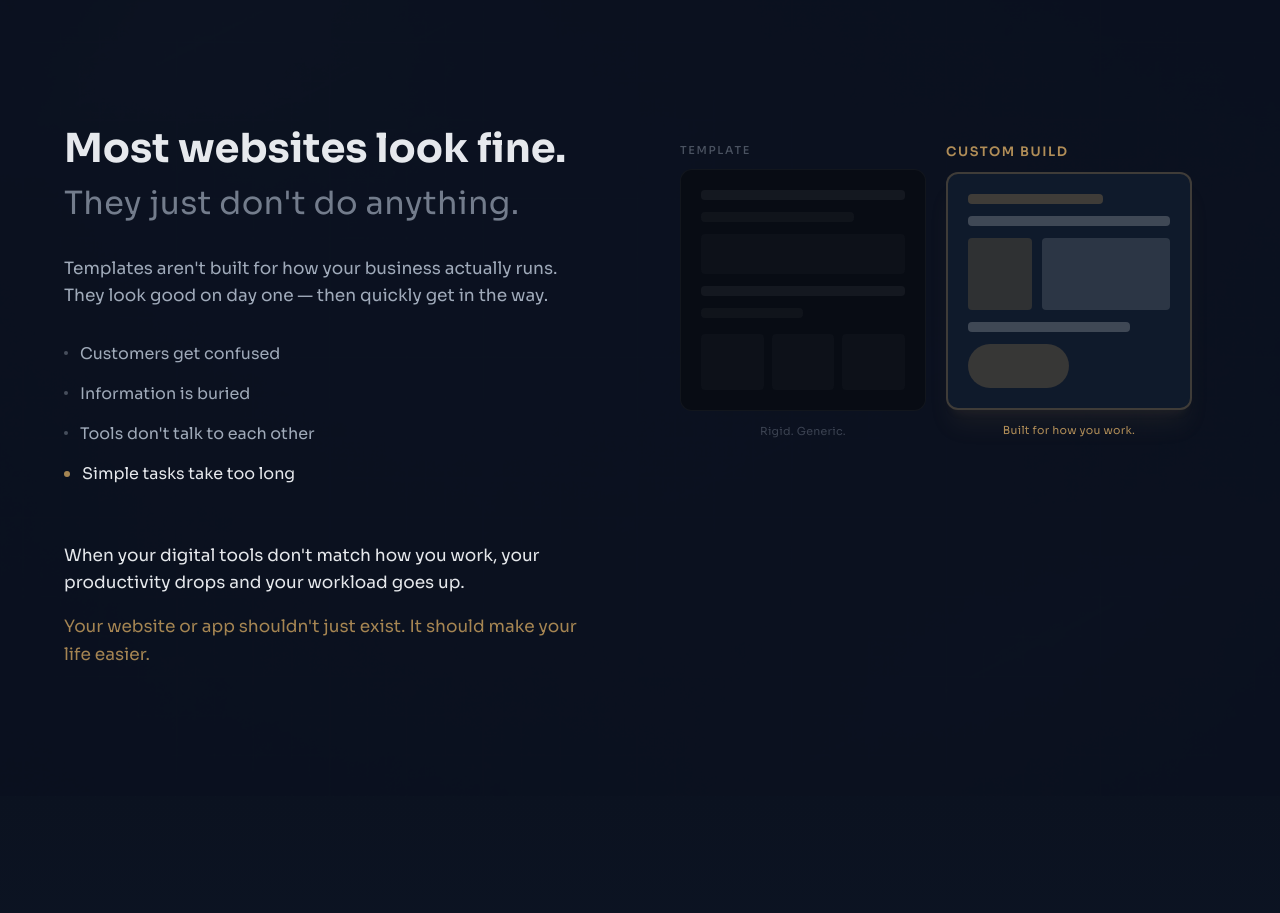
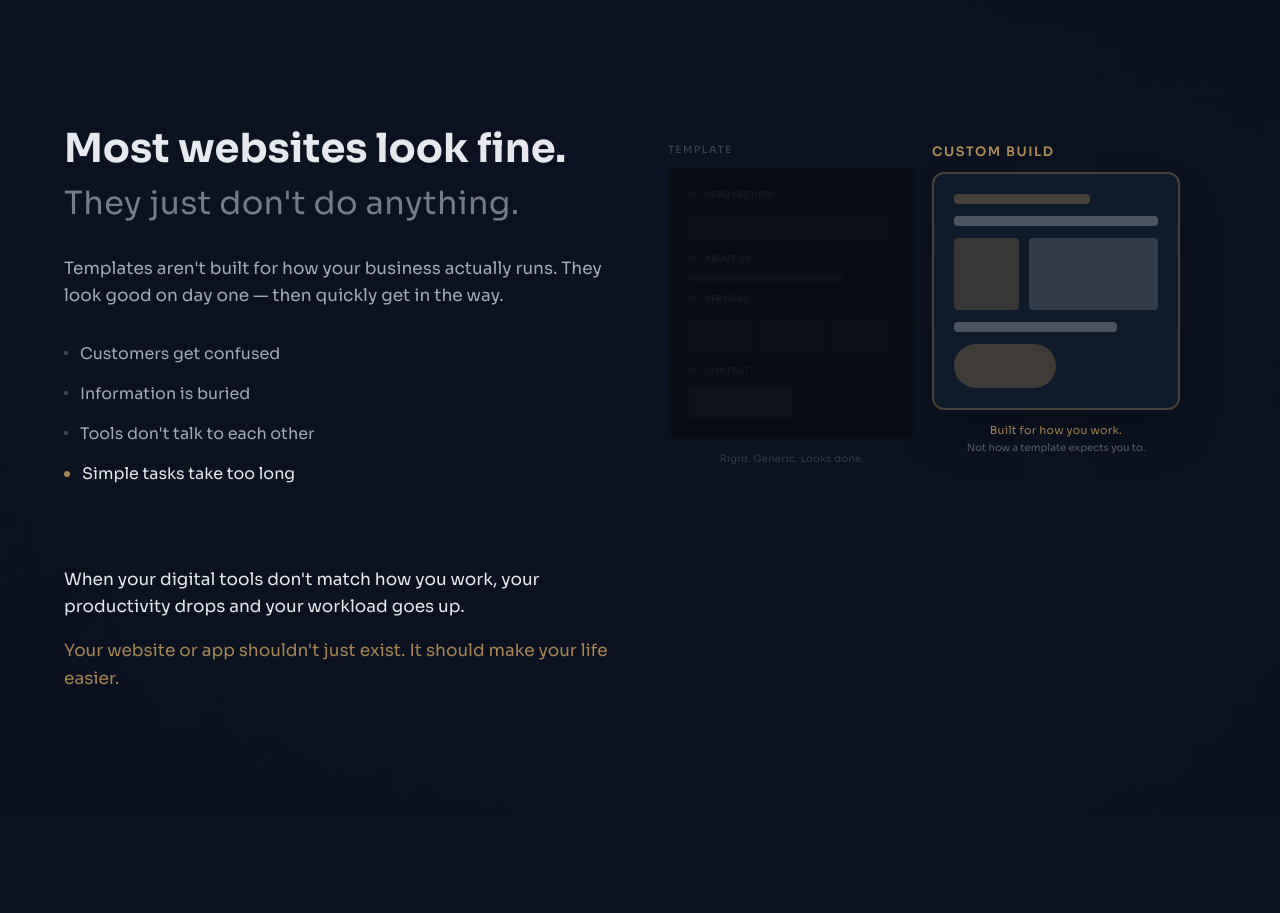
Before and after one commit to Dunzoai/shortlist-pass-hub, a Next.js app: page /digital in a window 1280 px wide. Shown: the part 1460-2373 px from the top of the page. Built offline with nearby package versions, Linux system fonts and the light colour scheme.

Commit message:
Make comparison unfair: Custom alive with glow, Template dead with recognizable labels

```diff
--- a/src/app/digital/page.tsx
+++ b/src/app/digital/page.tsx
@@ -227,11 +227,11 @@ function ProblemVisual() {
   return (
     <div className="relative w-full max-w-lg mx-auto lg:mx-0">
       {/* Side-by-side on desktop, stacked on mobile (Custom first on mobile) */}
-      <div className="flex flex-col sm:flex-row gap-5">
-        {/* Custom side - warmer, clearer, more dimensional (shows first on mobile) */}
+      <div className="flex flex-col sm:flex-row gap-4">
+        {/* Custom side - ALIVE (shows first on mobile) */}
         <motion.div
-          initial={{ opacity: 0, y: 20 }}
-          whileInView={{ opacity: 1, y: 0 }}
+          initial={{ opacity: 0, y: 20, scale: 0.98 }}
+          whileInView={{ opacity: 1, y: 0, scale: 1 }}
           viewport={{ once: true }}
           transition={{ duration: 0.5, delay: 0.15, ease: "easeOut" }}
           className="flex-1 order-1 sm:order-2"
@@ -239,54 +239,84 @@ function ProblemVisual() {
           <div className="text-[13px] text-[#B08D57] mb-2.5 uppercase tracking-[0.12em] font-semibold">
             Custom Build
           </div>
-          <div className="bg-[#0F1A2B] border-2 border-[#B08D57]/30 rounded-xl p-5 space-y-3 shadow-xl shadow-[#B08D57]/[0.08]">
+          {/* Soft radius glow wrapper */}
+          <div className="relative">
+            {/* Glow layer */}
+            <div
+              className="absolute inset-0 rounded-xl opacity-60"
+              style={{
+                background: "radial-gradient(ellipse at center, rgba(199, 163, 90, 0.15) 0%, transparent 70%)",
+                filter: "blur(20px)",
+                transform: "scale(1.1)",
+              }}
+            />
+            <div className="relative bg-[#0F1A2B] border-2 border-[#B08D57]/35 rounded-xl p-5 space-y-3 shadow-2xl">
               {/* Header - intentional hierarchy */}
-            <div className="h-2.5 bg-[#B08D57]/30 rounded w-2/3" />
-            <div className="h-2.5 bg-white/20 rounded w-full" />
+              <div className="h-2.5 bg-[#B08D57]/35 rounded w-2/3" />
+              <div className="h-2.5 bg-white/25 rounded w-full" />
               {/* Flexible layout */}
               <div className="flex gap-2.5">
-              <div className="h-[4.5rem] bg-[#B08D57]/20 rounded flex-1" />
-              <div className="h-[4.5rem] bg-white/[0.12] rounded flex-[2]" />
+                <div className="h-[4.5rem] bg-[#B08D57]/25 rounded flex-1" />
+                <div className="h-[4.5rem] bg-white/[0.15] rounded flex-[2]" />
               </div>
               {/* Clear content */}
-            <div className="h-2.5 bg-white/20 rounded w-4/5" />
-            {/* CTA */}
-            <div className="h-11 bg-[#B08D57]/25 rounded-full w-1/2" />
+              <div className="h-2.5 bg-white/25 rounded w-4/5" />
+              {/* CTA - alive, rounded, looks clickable */}
+              <div className="h-11 bg-[#B08D57]/30 rounded-full w-1/2" />
             </div>
-          <p className="text-[11px] text-[#B08D57] mt-3 text-center tracking-wide">
+          </div>
+          <div className="mt-3 text-center">
+            <p className="text-[11px] text-[#B08D57] tracking-wide">
               Built for how you work.
             </p>
+            <p className="text-[10px] text-[#A9B4C4]/50 mt-0.5">
+              Not how a template expects you to.
+            </p>
+          </div>
         </motion.div>
 
-        {/* Template side - flatter, faded, feels "off" */}
+        {/* Template side - DEAD */}
         <motion.div
           initial={{ opacity: 0, y: 20 }}
           whileInView={{ opacity: 1, y: 0 }}
           viewport={{ once: true }}
           transition={{ duration: 0.7, ease: "easeOut" }}
-          className="flex-1 order-2 sm:order-1 opacity-60 sm:opacity-100"
+          className="flex-1 order-2 sm:order-1"
+          style={{ filter: "blur(0.3px)" }}
         >
-          <div className="text-[11px] text-[#A9B4C4]/40 mb-2.5 uppercase tracking-[0.15em] font-medium">
+          <div className="text-[10px] text-[#A9B4C4]/30 mb-2.5 uppercase tracking-[0.15em] font-medium">
             Template
           </div>
-          <div className="bg-[#080c14] border border-white/[0.04] rounded-xl p-5 space-y-3">
-            {/* Header bar */}
-            <div className="h-2.5 bg-white/[0.05] rounded w-full" />
-            <div className="h-2.5 bg-white/[0.03] rounded w-3/4" />
-            {/* Content block */}
-            <div className="h-10 bg-white/[0.02] rounded mt-1" />
-            {/* More lines */}
-            <div className="h-2.5 bg-white/[0.05] rounded w-full" />
-            <div className="h-2.5 bg-white/[0.03] rounded w-1/2" />
-            {/* Grid of boxes */}
-            <div className="grid grid-cols-3 gap-2 pt-1">
-              <div className="h-14 bg-white/[0.02] rounded" />
-              <div className="h-14 bg-white/[0.02] rounded" />
-              <div className="h-14 bg-white/[0.02] rounded" />
+          <div className="bg-[#070a10] border border-white/[0.03] rounded-lg p-5 space-y-2.5 opacity-50">
+            {/* Dead labels - instantly recognizable */}
+            <div className="flex items-center gap-2">
+              <div className="h-2 bg-white/[0.04] rounded w-2" />
+              <span className="text-[8px] text-white/[0.15] uppercase tracking-wider">Hero Section</span>
             </div>
+            <div className="h-8 bg-white/[0.02] rounded" />
+            <div className="flex items-center gap-2">
+              <div className="h-2 bg-white/[0.04] rounded w-2" />
+              <span className="text-[8px] text-white/[0.15] uppercase tracking-wider">About Us</span>
             </div>
-          <p className="text-[11px] text-[#A9B4C4]/30 mt-3 text-center tracking-wide">
-            Rigid. Generic.
+            <div className="h-2 bg-white/[0.03] rounded w-3/4" />
+            <div className="flex items-center gap-2">
+              <div className="h-2 bg-white/[0.04] rounded w-2" />
+              <span className="text-[8px] text-white/[0.15] uppercase tracking-wider">Services</span>
+            </div>
+            <div className="grid grid-cols-3 gap-1.5">
+              <div className="h-10 bg-white/[0.02] rounded" />
+              <div className="h-10 bg-white/[0.02] rounded" />
+              <div className="h-10 bg-white/[0.02] rounded" />
+            </div>
+            <div className="flex items-center gap-2">
+              <div className="h-2 bg-white/[0.04] rounded w-2" />
+              <span className="text-[8px] text-white/[0.15] uppercase tracking-wider">Contact</span>
+            </div>
+            {/* Dead CTA - rectangle, no affordance */}
+            <div className="h-8 bg-white/[0.03] rounded-none w-1/2" />
+          </div>
+          <p className="text-[10px] text-[#A9B4C4]/25 mt-3 text-center tracking-wide">
+            Rigid. Generic. Looks done.
           </p>
         </motion.div>
       </div>
@@ -308,7 +338,7 @@ function ProblemSection() {
       />
 
       <Container>
-        <div className="grid grid-cols-1 lg:grid-cols-2 gap-16 lg:gap-20 items-start">
+        <div className="grid grid-cols-1 lg:grid-cols-2 gap-12 lg:gap-14 items-start">
           {/* Left column - Copy */}
           <motion.div
             initial={{ opacity: 0, y: 20 }}
@@ -335,7 +365,7 @@ function ProblemSection() {
             </p>
 
             {/* Pain points - staggered emphasis, last one hits harder */}
-            <ul className="space-y-4 mb-14">
+            <ul className="space-y-4 mb-16 lg:mb-20">
               <li className="flex items-start gap-3 text-base text-[#A9B4C4]">
                 <span className="w-1 h-1 rounded-full bg-[#A9B4C4]/40 mt-[0.6rem] shrink-0" />
                 Customers get confused
```
Lines whose indentation alone changed are shown as unchanged.
